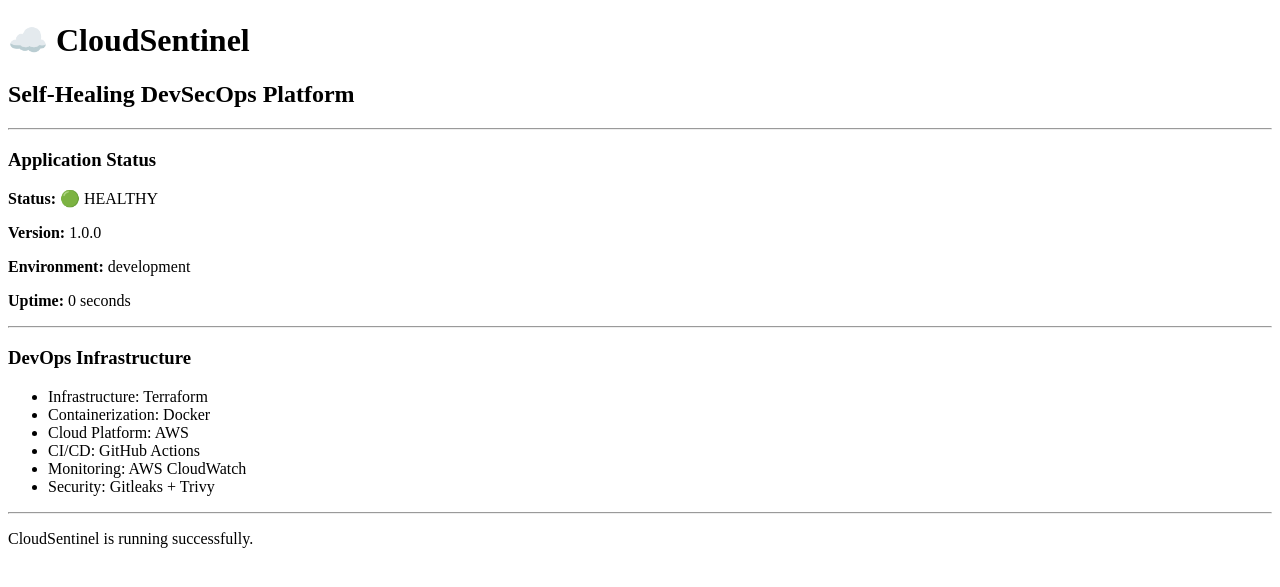
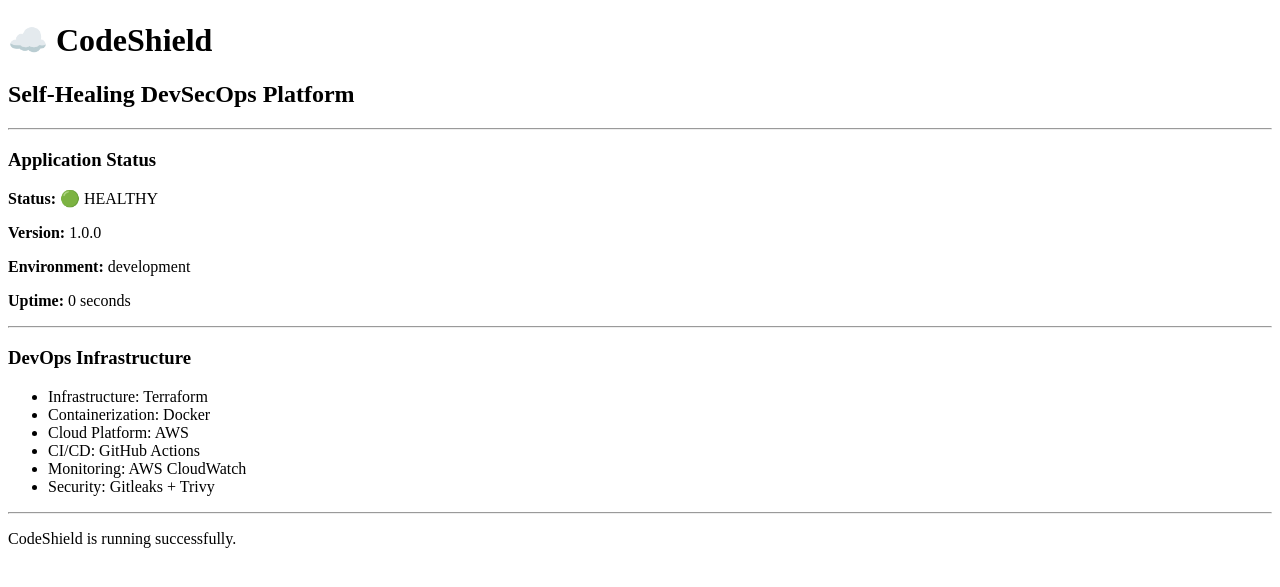
Before and after one commit to arunava-12/CloudSentinel, a Flask app: page / in a window 1280 px wide. Shown: the top 587 px of the page. Run offline with Flask 3, Linux system fonts and the light colour scheme.

Commit message:
refactor: rename references from CloudSentinel to CodeShield

```diff
--- a/app/app.py
+++ b/app/app.py
@@ -34,7 +34,7 @@ def health():
 @app.route("/api/info")
 def info():
     return jsonify({
-        "application": "CloudSentinel",
+        "application": "CodeShield",
         "version": VERSION,
         "environment": ENVIRONMENT,
         "status": "running",
--- a/app/templates/index.html
+++ b/app/templates/index.html
@@ -3,12 +3,12 @@
 <head>
     <meta charset="UTF-8">
     <meta name="viewport" content="width=device-width, initial-scale=1.0">
-    <title>CloudSentinel</title>
+    <title>CodeShield</title>
 </head>
 
 <body>
 
-    <h1>☁️ CloudSentinel</h1>
+    <h1>☁️ CodeShield</h1>
 
     <h2>Self-Healing DevSecOps Platform</h2>
 
@@ -36,7 +36,7 @@
 
     <hr>
 
-    <p>CloudSentinel is running successfully.</p>
+    <p>CodeShield is running successfully.</p>
 
 </body>
 </html>
```
Also changed, not shown: tests/test_app.py (+2 -2 lines), .github/workflows/cloudsentinel-ci.yml.
